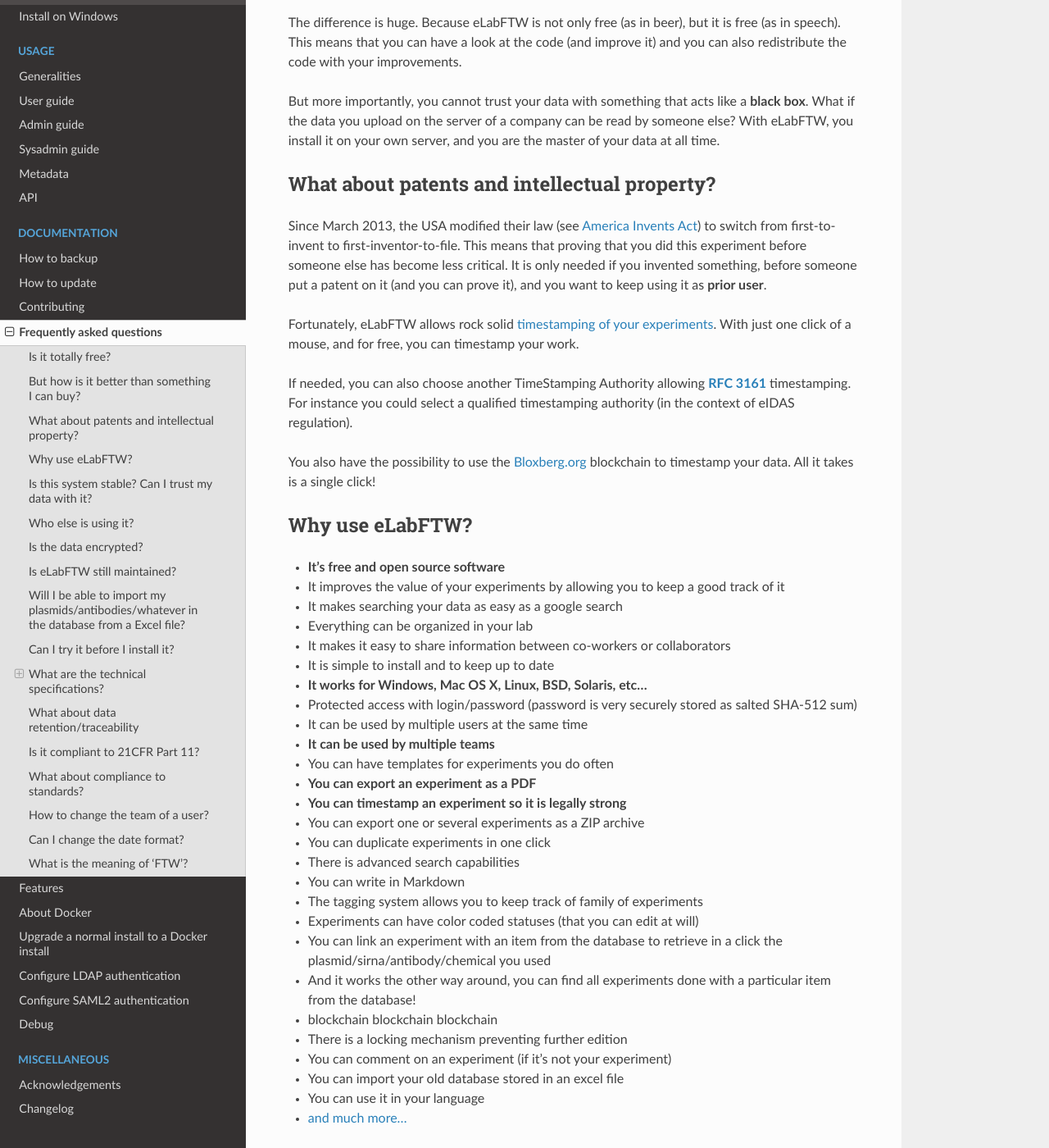
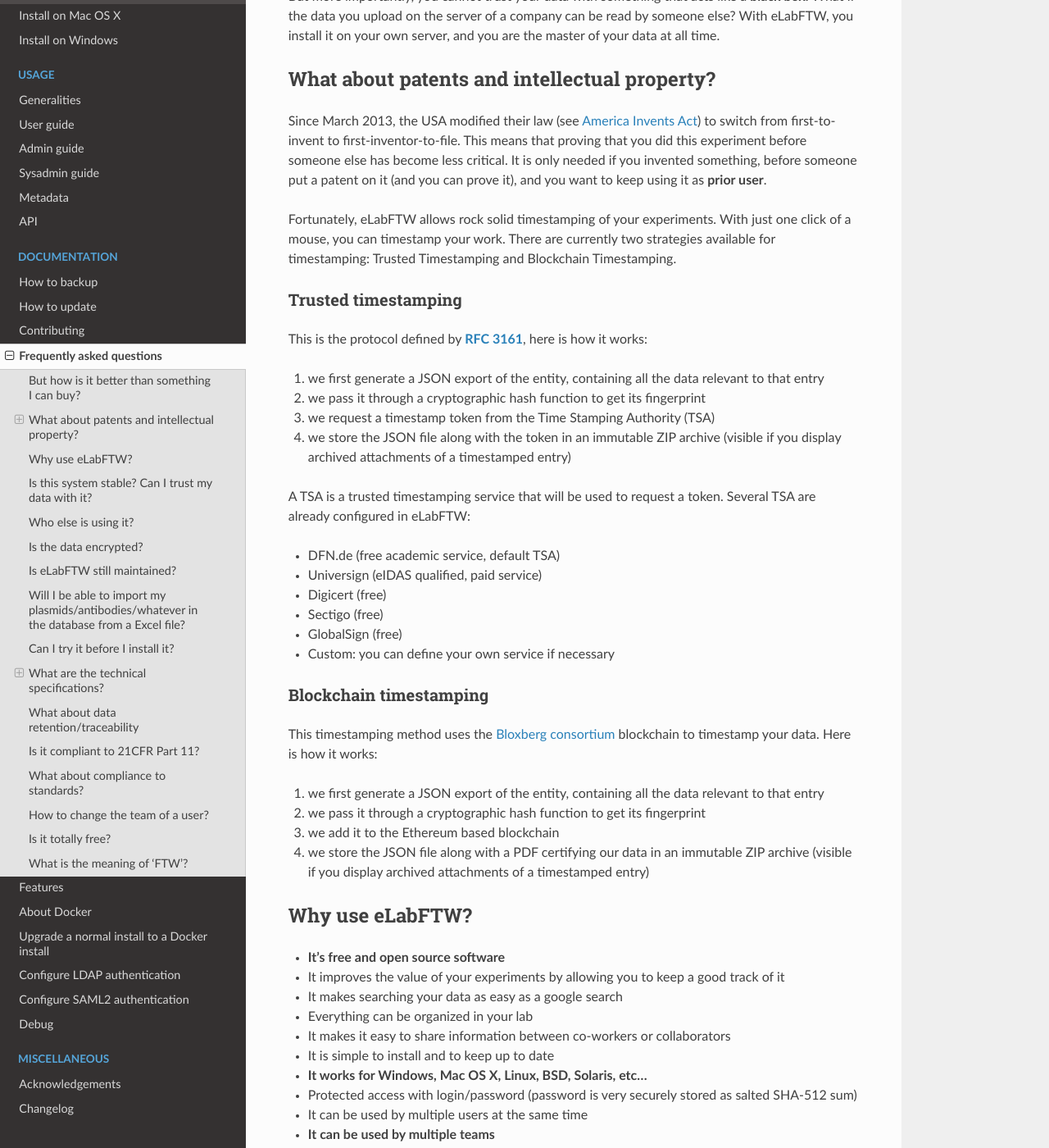
Before and after one commit to elabftw/elabdoc, a Sphinx documentation site: the page built from doc/faq.rst, in a window 1280 px wide and 1400 px high, scrolled down 328 px. Shown: the whole window at 82% size. Built offline with Sphinx 7.4.7 and the Read the Docs theme 2.0.0, drawn with Linux system fonts in a browser that asks for light colours; some of the changed text lies outside the part shown.

Commit message:
update faq and fix contributing doc

```diff
--- a/doc/contributing.rst
+++ b/doc/contributing.rst
@@ -195,6 +195,7 @@
 
     cd $dev/elabftw
     # javascript dependencies (node_modules/ directory)
+    docker exec -it elabftw yarn install
     docker exec -it elabftw yarn buildall
     # php dependencies (vendor/ directory)
     docker exec -it elabftw composer install
--- a/doc/faq.rst
+++ b/doc/faq.rst
@@ -21,11 +16,35 @@
 
 Since March 2013, the USA modified their law (see `America Invents Act <https://www.uspto.gov/patent/laws-and-regulations/leahy-smith-america-invents-act-implementation>`_) to switch from first-to-invent to first-inventor-to-file. This means that proving that you did this experiment before someone else has become less critical. It is only needed if you invented something, before someone put a patent on it (and you can prove it), and you want to keep using it as **prior user**.
 
-Fortunately, eLabFTW allows rock solid `timestamping of your experiments <https://en.wikipedia.org/wiki/Trusted_timestamping#Trusted_.28digital.29_timestamping>`_. With just one click of a mouse, and for free, you can timestamp your work.
+Fortunately, eLabFTW allows rock solid timestamping of your experiments. With just one click of a mouse, you can timestamp your work. There are currently two strategies available for timestamping: Trusted Timestamping and Blockchain Timestamping.
 
-If needed, you can also choose another TimeStamping Authority allowing :rfc:`3161` timestamping. For instance you could select a qualified timestamping authority (in the context of eIDAS regulation).
+Trusted timestamping
+--------------------
+This is the protocol defined by :rfc:`3161`, here is how it works:
 
-You also have the possibility to use the `Bloxberg.org <https://bloxberg.org/>`_ blockchain to timestamp your data. All it takes is a single click!
+1. we first generate a JSON export of the entity, containing all the data relevant to that entry
+2. we pass it through a cryptographic hash function to get its fingerprint
+3. we request a timestamp token from the Time Stamping Authority (TSA)
+4. we store the JSON file along with the token in an immutable ZIP archive (visible if you display archived attachments of a timestamped entry)
+
+A TSA is a trusted timestamping service that will be used to request a token. Several TSA are already configured in eLabFTW:
+
+- DFN.de (free academic service, default TSA)
+- Universign (eIDAS qualified, paid service)
+- Digicert (free)
+- Sectigo (free)
+- GlobalSign (free)
+- Custom: you can define your own service if necessary
+
+Blockchain timestamping
+-----------------------
+This timestamping method uses the `Bloxberg consortium <https://bloxberg.org>`_ blockchain to timestamp your data. Here is how it works:
+
+1. we first generate a JSON export of the entity, containing all the data relevant to that entry
+2. we pass it through a cryptographic hash function to get its fingerprint
+3. we add it to the Ethereum based blockchain
+4. we store the JSON file along with a PDF certifying our data in an immutable ZIP archive (visible if you display archived attachments of a timestamped entry)
+
 
 Why use eLabFTW?
 ================
@@ -75,7 +94,7 @@
 
 We do not maintain a list of institutions using it anymore. There are just too many. Consider that there are thousands of eLabFTW instances worldwide.
 
-In France, it's the ELN of choice for the CNRS, the 3rd largest research organization in the world (and also INRAE, INSERM, INRIA and a ton of other acronyms starting with I). It is also being used by many private companies.
+In France, it's the ELN of choice for the CNRS, the 3rd largest research organization in the world, along with many other universities and research institutes. It is also useful to startups and companies.
 
 In Germany, it is ubiquitous. Installed in many universities and private companies.
 
@@ -182,10 +201,11 @@
 * if the user registered in the wrong team, the Sysadmin can simply change the team from the Sysadmin panel
 * if the user switched team, old team needs to Archive the user (from the Admin panel), and user needs to register a new account (same email can be used) in the new team
 
-Can I change the date format?
-=============================
+Is it totally free?
+===================
 
-No. The date in eLabFTW (YYYYMMDD) follows ISO 8601 standard and allowing a user to change the format would only bring confusion.
+YES. eLabFTW is free/libre software, so it is totally free of charge and always will be. `Read more about the free software philosophy <https://www.gnu.org/philosophy/free-sw.html>`_.
+
 
 What is the meaning of 'FTW'?
 =============================
```
Also changed, not shown: other parts of doc/faq.rst (+0 -5 lines).
